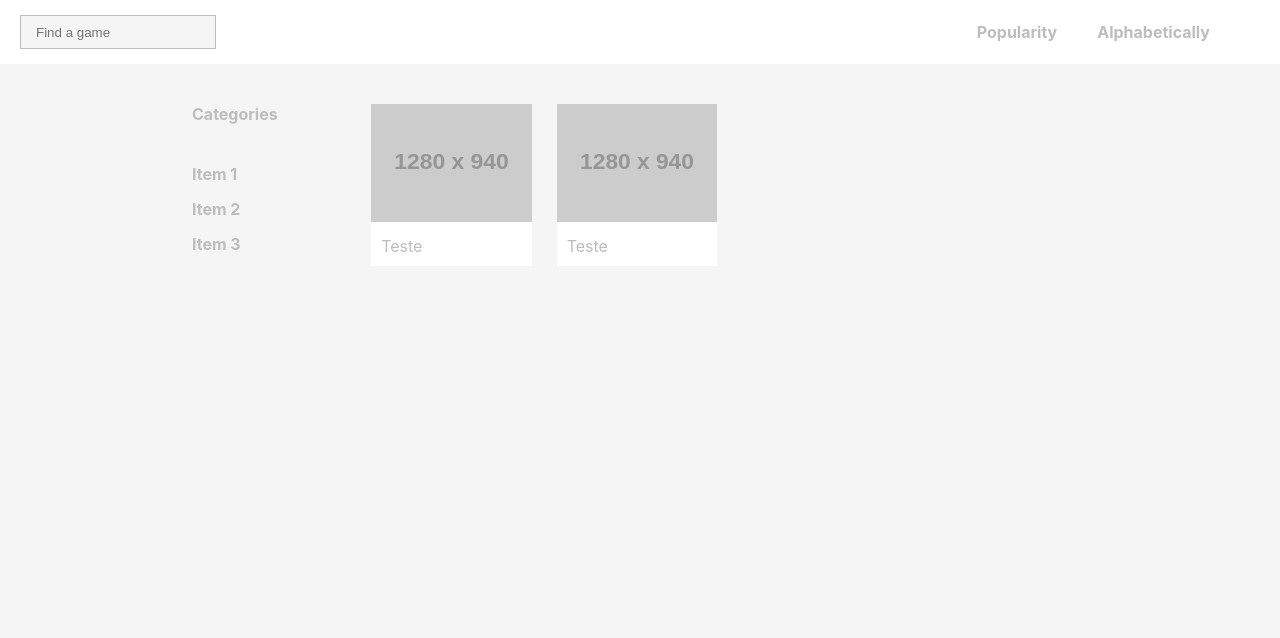
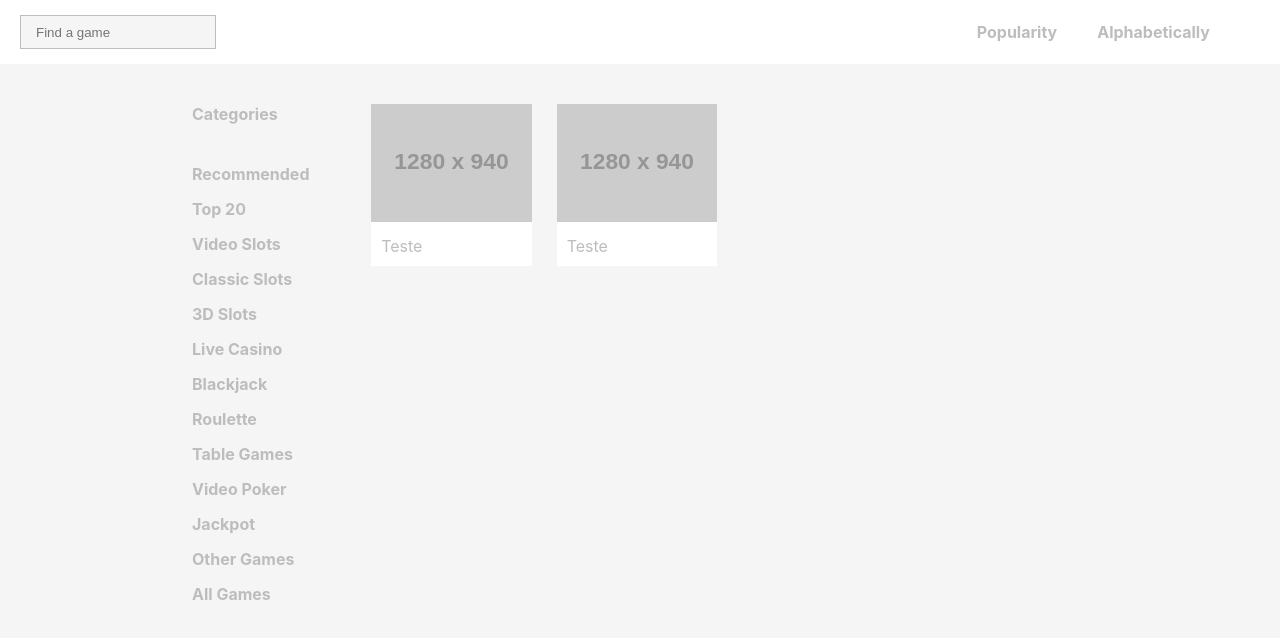
Before and after one commit to matthew-bettingcloud/gig-test, a React (Create React App) app: page / in a window 1280 px wide. Shown: the top 638 px of the page. Built offline with nearby package versions, Linux system fonts and the light colour scheme.

Commit message:
Get categories form api

```diff
--- a/src/components/CategoriesList/CategoriesList.tsx
+++ b/src/components/CategoriesList/CategoriesList.tsx
@@ -1,27 +1,30 @@
-import { useEffect, useState } from 'react';
-import { useDispatch, useSelector, useStore } from 'react-redux';
+import { useDispatch, useSelector } from 'react-redux';
 import { IAppState } from '../../models/AppState';
-import { CategoryActionEnum } from '../../models/Category';
+import { Category, CategoryActionEnum } from '../../models/Category';
 import './CategoriesList.scss';
 
 
 export const CategoriesList = () => {
     const dispatch = useDispatch();
+    dispatch({ type: CategoryActionEnum.SET_STATE });
 
-    useEffect(() => {
-        dispatch({ type: CategoryActionEnum.SET_STATE });
-    })
-
-    const categories = useStore().getState().categories
     return (
         <div className="categories-list">
             <h2>Categories</h2>
 
-            <ul>
-                <li>Item 1</li>
-                <li>Item 2</li>
-                <li>Item 3</li>
-            </ul>
+            <CategoriesListItems />
         </div>
     )
 }
+
+function CategoriesListItems() {
+    const categories: Category[] = useSelector<IAppState, Category[]>(state => state.categories);
+
+    const listItems = [];
+
+    for (const item of categories) {
+        listItems.push(<li key={item.id}>{item.displayName}</li>)
+    }
+
+    return (<ul>{ listItems }</ul>);
+}
--- a/src/models/AppState.ts
+++ b/src/models/AppState.ts
@@ -1,3 +1,5 @@
+import { Category } from "./Category";
+
 export interface IAppState {
-    categories: any
+    categories: Category[]
 }
--- a/src/state/reducers/categoriesReducer.ts
+++ b/src/state/reducers/categoriesReducer.ts
@@ -5,7 +5,6 @@ import { Category, CategoryActionEnum, ICategoryStateAction } from '../../models
 const categoriesReducer = (state: Category[] = [], action: ICategoryStateAction) => {
     switch(action.type) {
         case CategoryActionEnum.SET_STATE_ASYNC:
-            console.log('teste')
             return state = action.payload;
         default:
             return state;
```
